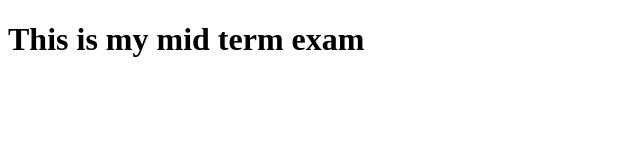
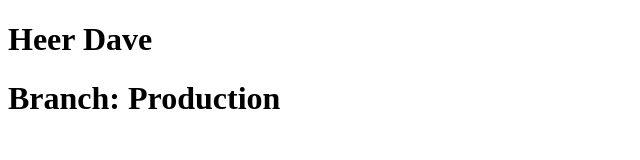
Before and after one commit to Heer1329/HeerDave_202326800017_Mid2025, a plain HTML site: page index.html in a window 1280 px wide. Shown: the whole page, without its empty margins (0-640 px from the left). Drawn offline with Linux system fonts and the light colour scheme.

Commit message:
fourth commit

```diff
--- a/index.html
+++ b/index.html
@@ -6,6 +6,7 @@
     <title>Document</title>
 </head>
 <body>
-    <h1> This is my mid term exam </h1>
+    <h1> Heer Dave </h1>
+    <h1> Branch: Production </h1>
 </body>
 </html>
```
